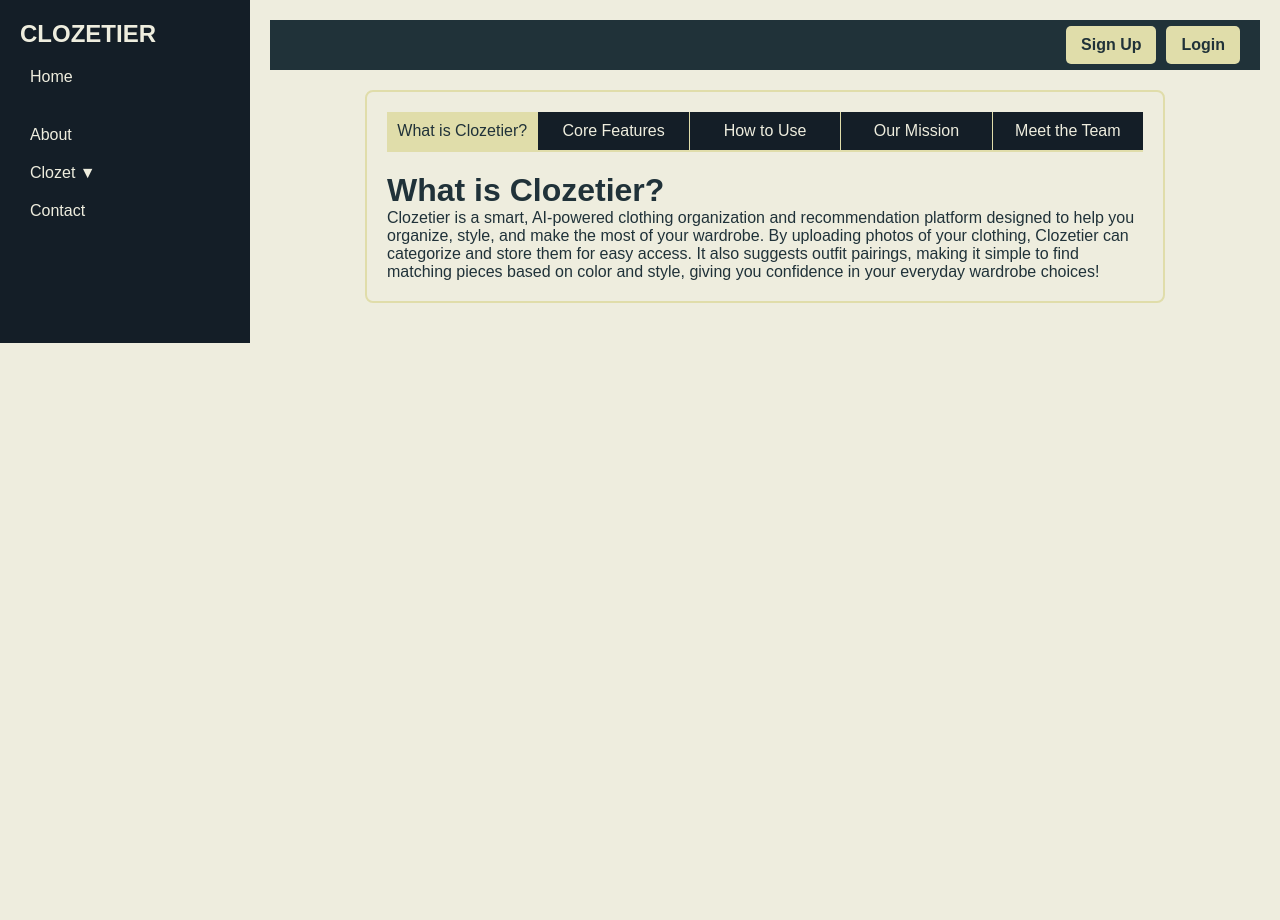
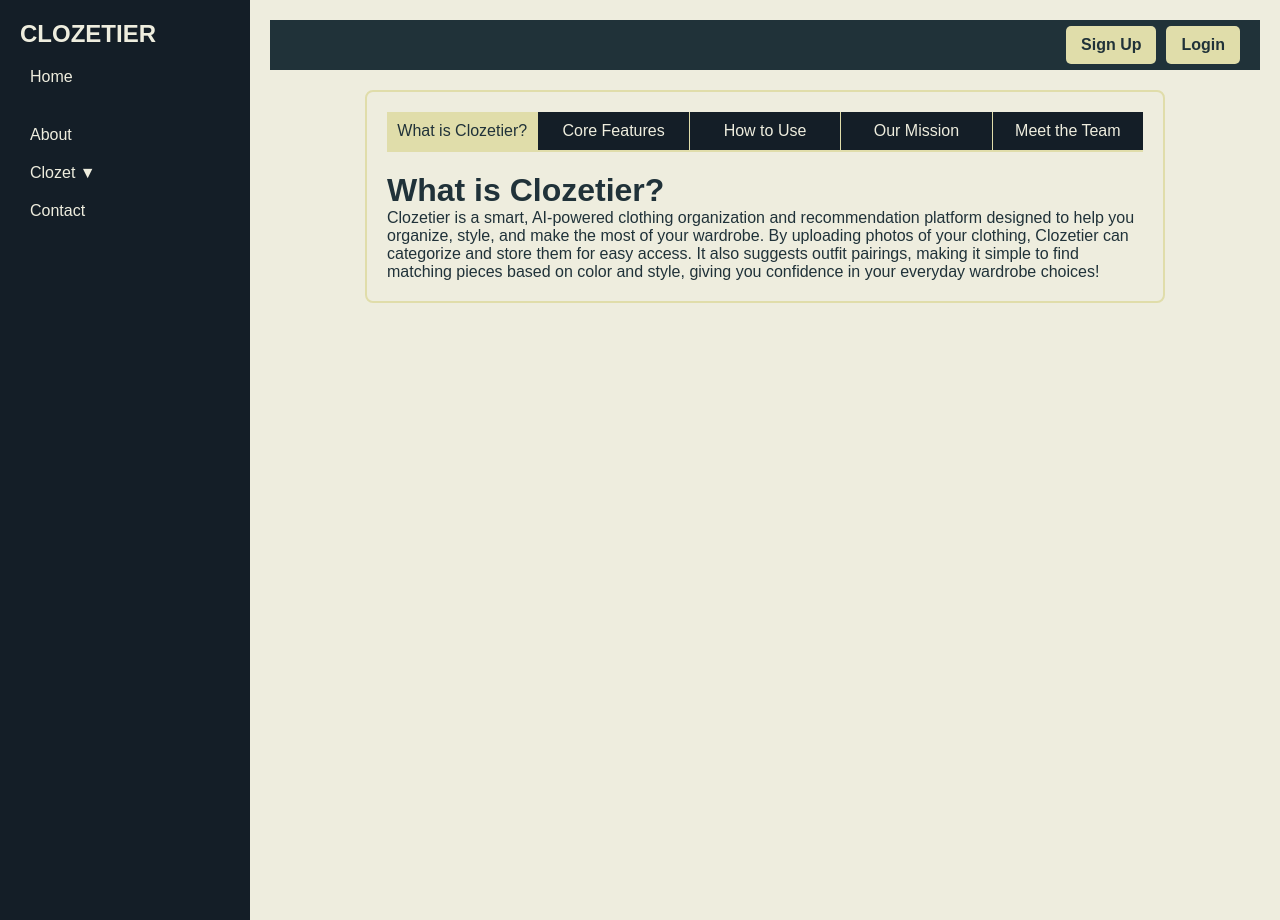
Before and after one commit to whitmireb/clozetier, a Django app: page /about/ in a window 1280 px wide. Before the commit the page ends 343 px from the top, so only its background shows below. Run offline with Django 5.2, Linux system fonts and the light colour scheme; parts of the project's set-up code (start-up, migrations or seed data) failed here and were passed over.

Commit message:
take that back just fixed it now

```diff
--- a/clozetier_site/templates/base.html
+++ b/clozetier_site/templates/base.html
@@ -29,7 +29,7 @@
       body {
         font-family: Arial, sans-serif;
         display: flex;
-        {% comment %} height: 100vh; {% endcomment %}
+        height: 115vh;
         background-color: var(--background);
         color: var(--text);
       }
```
